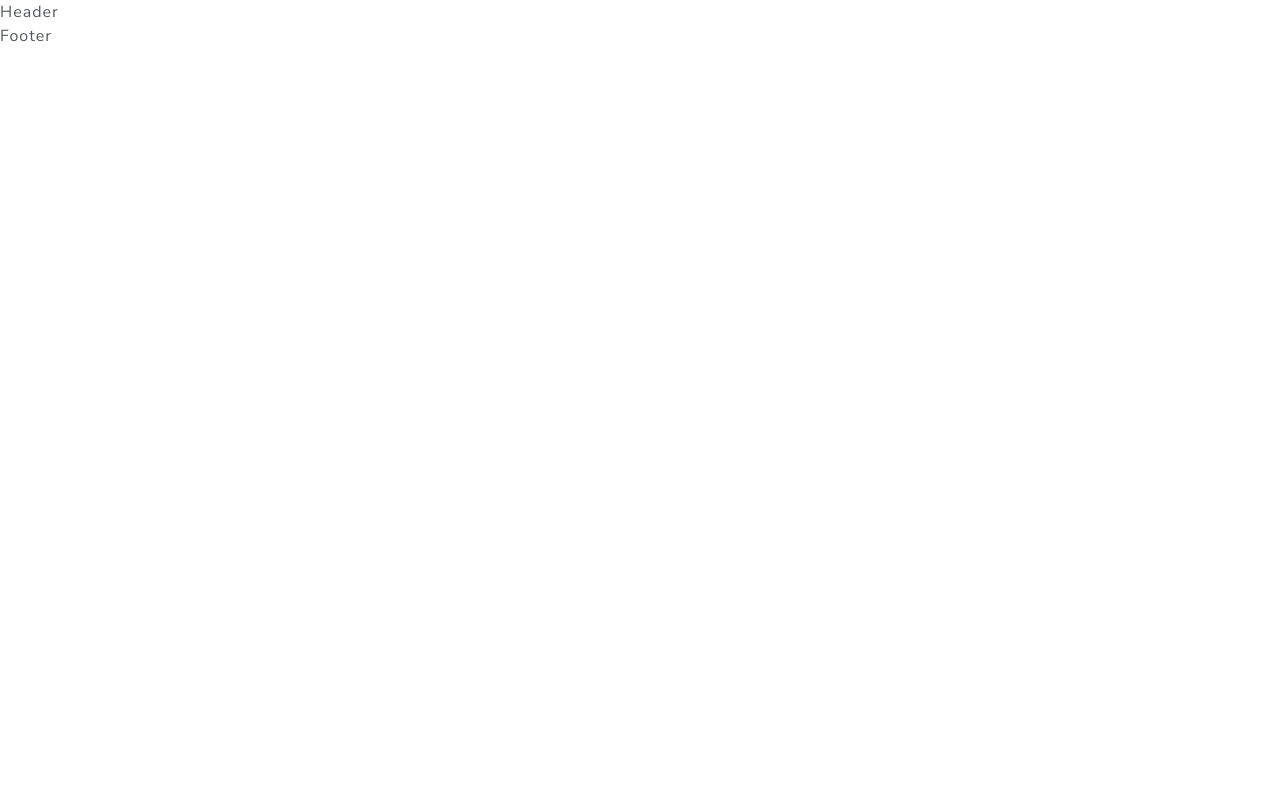
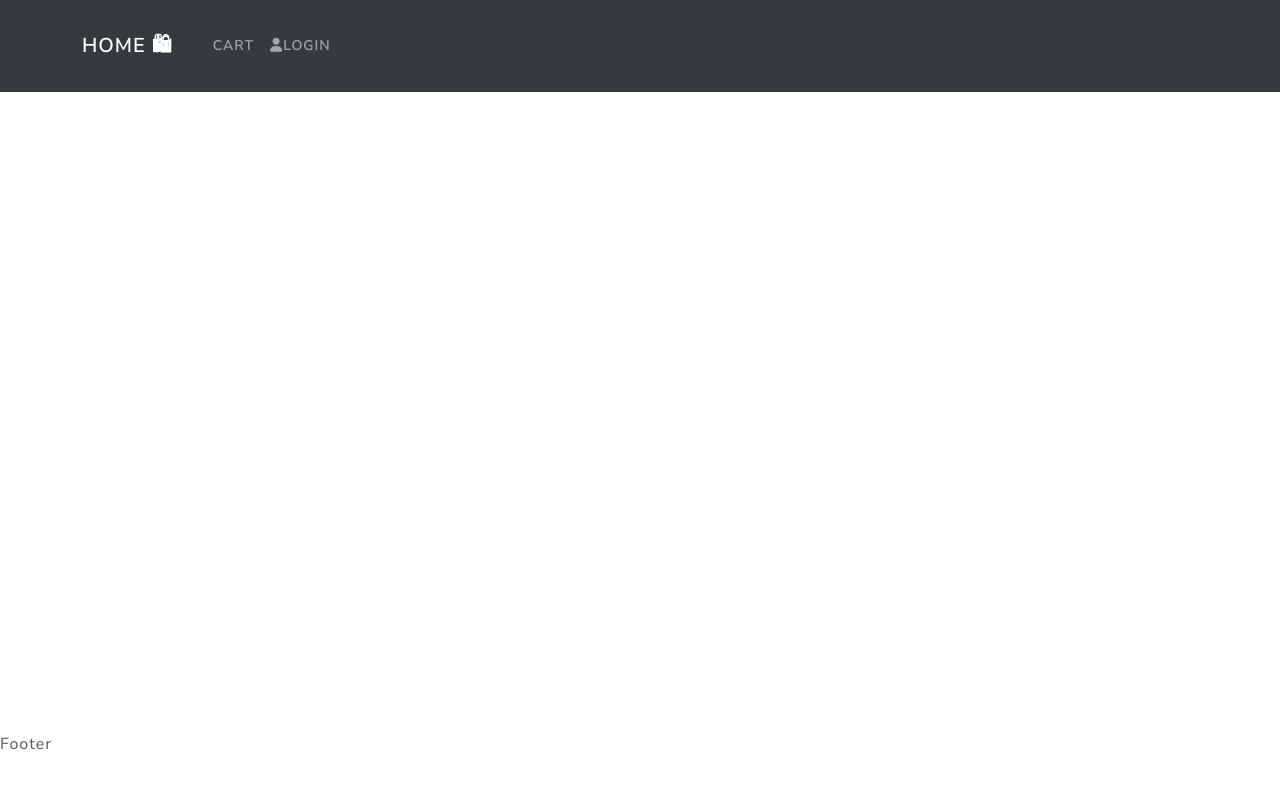
Before and after one commit to yrarjun59/Ecommerce-Django-React-, a React (Create React App) app in the folder frontend/: page / in a window 1280 px wide. Shown: the top 788 px of the page. Built offline with nearby package versions, Linux system fonts and the light colour scheme.

Commit message:
adding bootstrap and making normal header content

```diff
--- a/frontend/public/index.html
+++ b/frontend/public/index.html
@@ -15,6 +15,7 @@
       user's mobile device or desktop. See https://developers.google.com/web/fundamentals/web-app-manifest/
     -->
     <link rel="manifest" href="%PUBLIC_URL%/manifest.json" />
+    <link rel="stylesheet" href="https://cdnjs.cloudflare.com/ajax/libs/font-awesome/6.4.0/css/all.min.css" integrity="sha512-iecdLmaskl7CVkqkXNQ/ZH/XLlvWZOJyj7Yy7tcenmpD1ypASozpmT/E0iPtmFIB46ZmdtAc9eNBvH0H/ZpiBw==" crossorigin="anonymous" referrerpolicy="no-referrer" />
     <!--
       Notice the use of %PUBLIC_URL% in the tags above.
       It will be replaced with the URL of the `public` folder during the build.
--- a/frontend/src/App.js
+++ b/frontend/src/App.js
@@ -1,13 +1,21 @@
+import { Container, Row, Column } from "react-bootstrap"
 
 import Header from "./components/Header";
 import Footer from "./components/Footer";
 
 function App() {
   return (
-    <>
+    <div>
     <Header/>
+    <main className="py-5">
+      <Container>
+        <Row>
+
+        </Row>
+      </Container>
+    </main>
     <Footer/>
-    </>
+    </div>
   );
 }
 
--- a/frontend/src/components/Header.js
+++ b/frontend/src/components/Header.js
@@ -1,8 +1,23 @@
 import React from 'react'
+
+import {Nav, Form,Button, Container, Navbar} from "react-bootstrap"
 
 function Header() {
   return (
-    <div>Header</div>
+    <div>
+      <Navbar bg="dark" variant="dark" expand="lg" collapseOnSelect>
+        <Container>
+          <Navbar.Brand href="/">Home 🛍</Navbar.Brand>
+          <Navbar.Toggle aria-controls="basic-navbar-nav" />
+          <Navbar.Collapse id="basic-navbar-nav">
+            <Nav className="mr-auto">
+              <Nav.Link href="/cart"><i className="fas fa-cart"></i>Cart</Nav.Link>
+              <Nav.Link href="#login"><i className="fas fa-user"></i>Login</Nav.Link>
+            </Nav>
+          </Navbar.Collapse>
+        </Container>
+    </Navbar>
+    </div>
   )
 }
 
--- a/frontend/src/index.css
+++ b/frontend/src/index.css
@@ -0,0 +1,54 @@
+main{
+    min-height: 80vh;
+}
+
+h1{
+  font-size: 1.8rem;
+  padding:1rem 0;
+}
+
+h2{
+  font-size: 1.4rem;
+  padding:0.5rem 0;
+}
+
+h3{
+    padding:1rem 0;
+}
+
+.rating span{
+  margin:0.1rem;
+}
+
+/* carousel */
+.carousel-item-next,
+.carousel-item-prev,
+.carousel-item.active {
+  display: flex;
+}
+.carousel-caption {
+  position: absolute;
+  top: 0;
+}
+
+.carousel-caption h4 {
+  color: #fff;
+}
+
+.carousel img {
+  display:block;
+  height: 300px;
+  padding: 30px;
+  margin: 40px;
+  border-radius: 50%;
+  margin-left: auto;
+  margin-right: auto;
+}
+.carousel a {
+  margin: 0 auto;
+}
+@media (max-width: 900px) {
+  .carousel-caption h2 {
+    font-size: 2.5vw;
+  }
+}
```
Also changed, not shown: frontend/src/index.js (line endings or trailing spaces).
